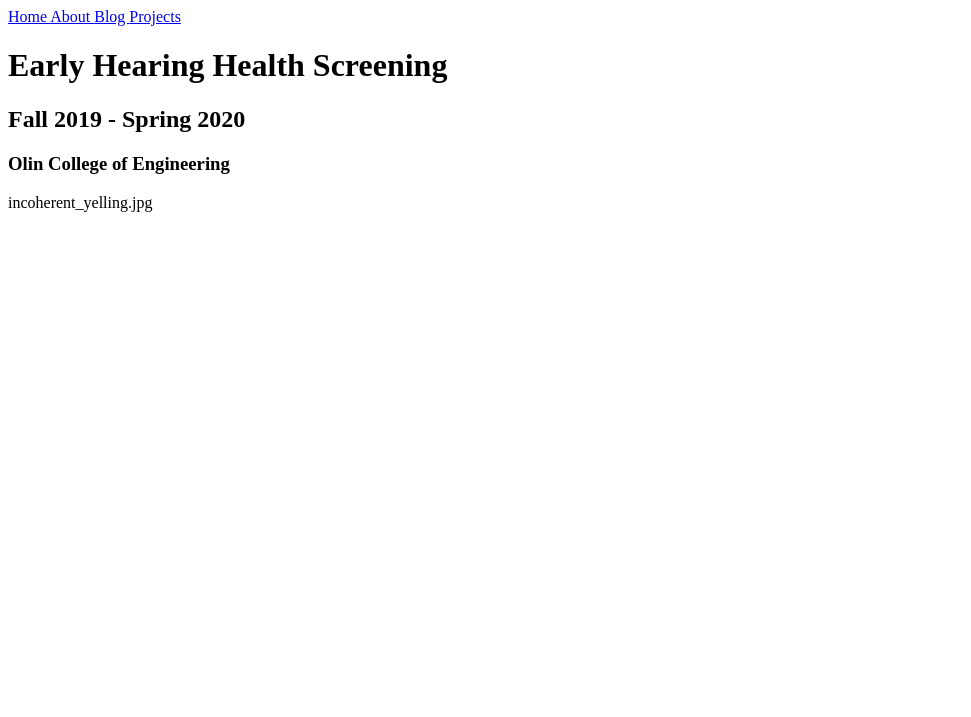
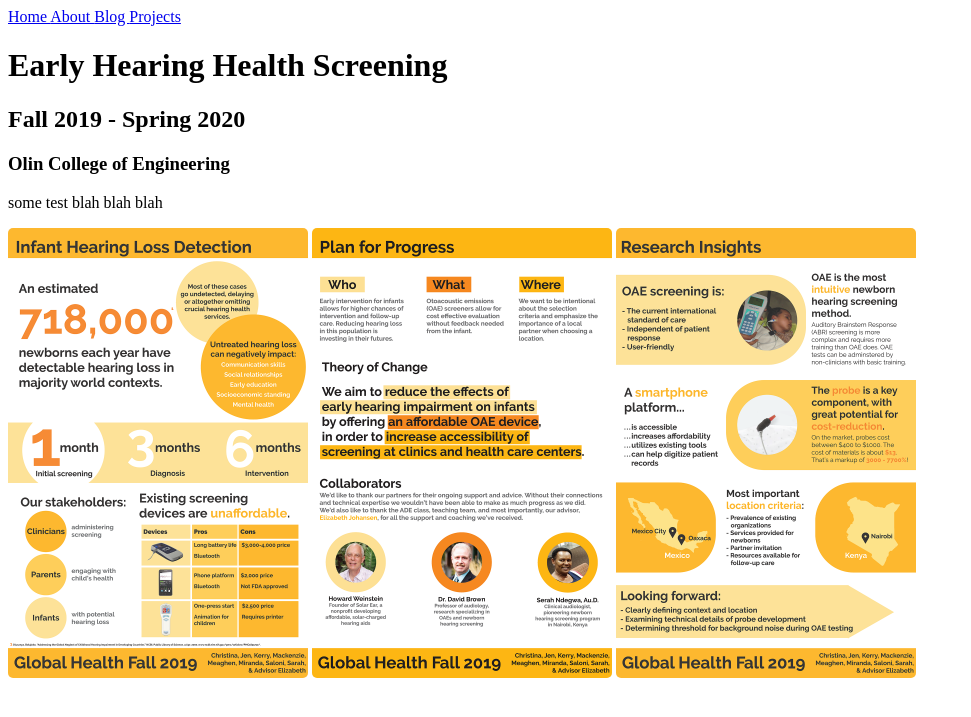
Before and after one commit to acedmonkeys/acedmonkeys.github.io, a Jekyll site: the page built from _projects/2_affordable_oae_screening.md, in a window 1280 px wide. Shown: the top 717 px of the page, without its empty margins (0-971 px from the left). Built offline with Jekyll 4.4.1, drawn with Linux system fonts in a browser that asks for light colours.

Commit message:
added images

```diff
--- a/_config.yml
+++ b/_config.yml
@@ -2,6 +2,8 @@ collections:
   authors:
     output: true
   projects:
+    output: true
+  imgs:
     output: true
 
 defaults:
--- a/_layouts/post.html
+++ b/_layouts/post.html
@@ -4,10 +4,6 @@ layout: default
 <h1>{{ page.title }}</h1>
 <p>
   {{ page.date | date_to_string }} - {{ page.author }}
-  {% assign author = site.authors | where: 'short_name', page.author | first %}
-  {% if author %}
-    - <a href="{{ author.url}}">{{ author.name }}</a>
-  {% endif %}
 </p>
 
 {{ content }}
--- a/_projects/2_affordable_oae_screening.md
+++ b/_projects/2_affordable_oae_screening.md
@@ -3,4 +3,8 @@ name: Early Hearing Health Screening
 time_frame: Fall 2019 - Spring 2020
 institution: Olin College of Engineering
 ---
-incoherent_yelling.jpg
+some test blah blah blah
+
+<a target="_blank" href="/imgs/Poster1_GlobalHealth19.png">![Foo](/imgs/Poster1_GlobalHealth19.png)</a>
+<a target="_blank" href="/imgs/Poster2_GlobalHealth19.png">![Foo](/imgs/Poster2_GlobalHealth19.png)</a>
+<a target="_blank" href="/imgs/Poster3_GlobalHealth19.png">![Foo](/imgs/Poster3_GlobalHealth19.png)</a>
--- a/_sass/main.scss
+++ b/_sass/main.scss
@@ -1,3 +1,13 @@
 .current {
   color: red;
 }
+
+img {
+  border-radius: 5px;
+  cursor: pointer;
+  transition: 0.3s;
+  max-width: 30%;
+  max-height: 450px;
+}
+
+img:hover {opacity: 0.7;}
```
Also changed, not shown: _projects/2_robot_hand.md (+6 -0 lines), _imgs/Poster1_GlobalHealth19.png (added), _imgs/Poster2_GlobalHealth19.png (added), _imgs/Poster3_GlobalHealth19.png (added), _imgs/full_assembly.png (added), _imgs/full_assembly_2.jpg (added), _imgs/full_assembly_3.jpg (added).
